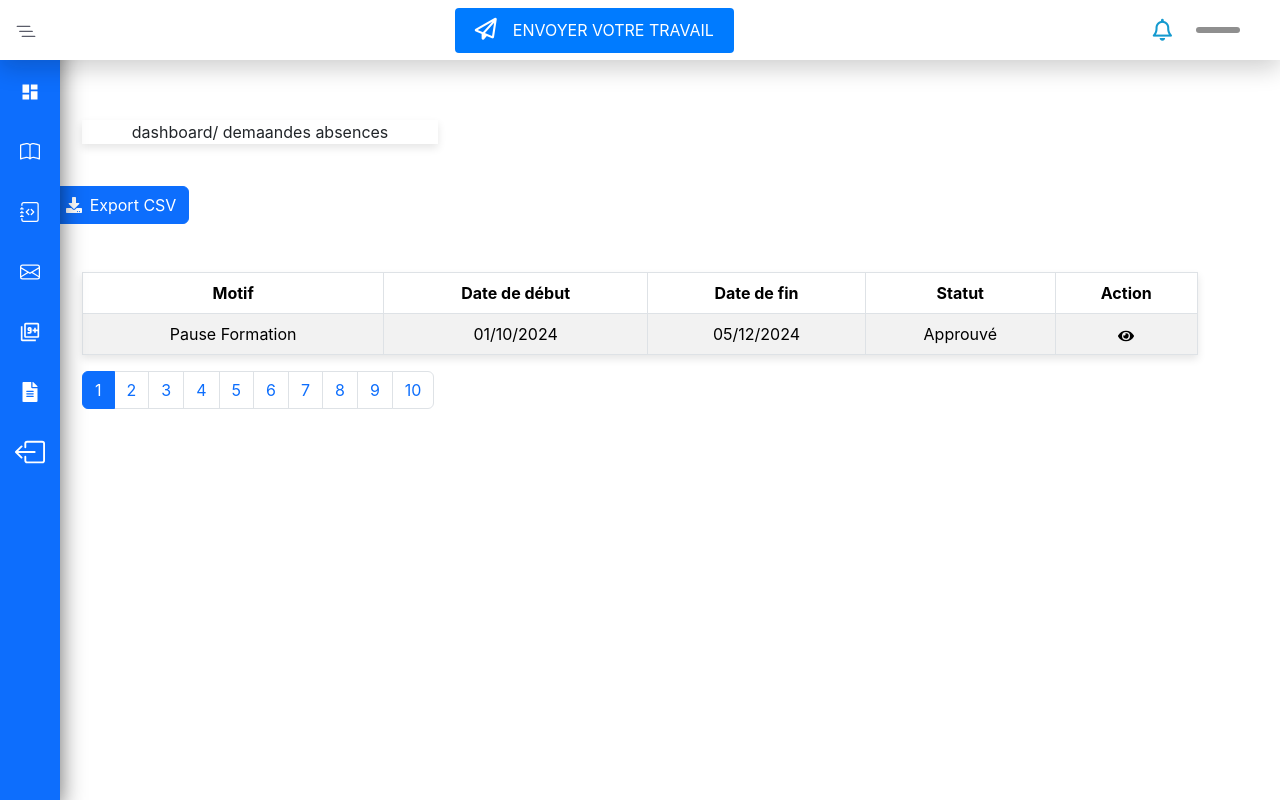
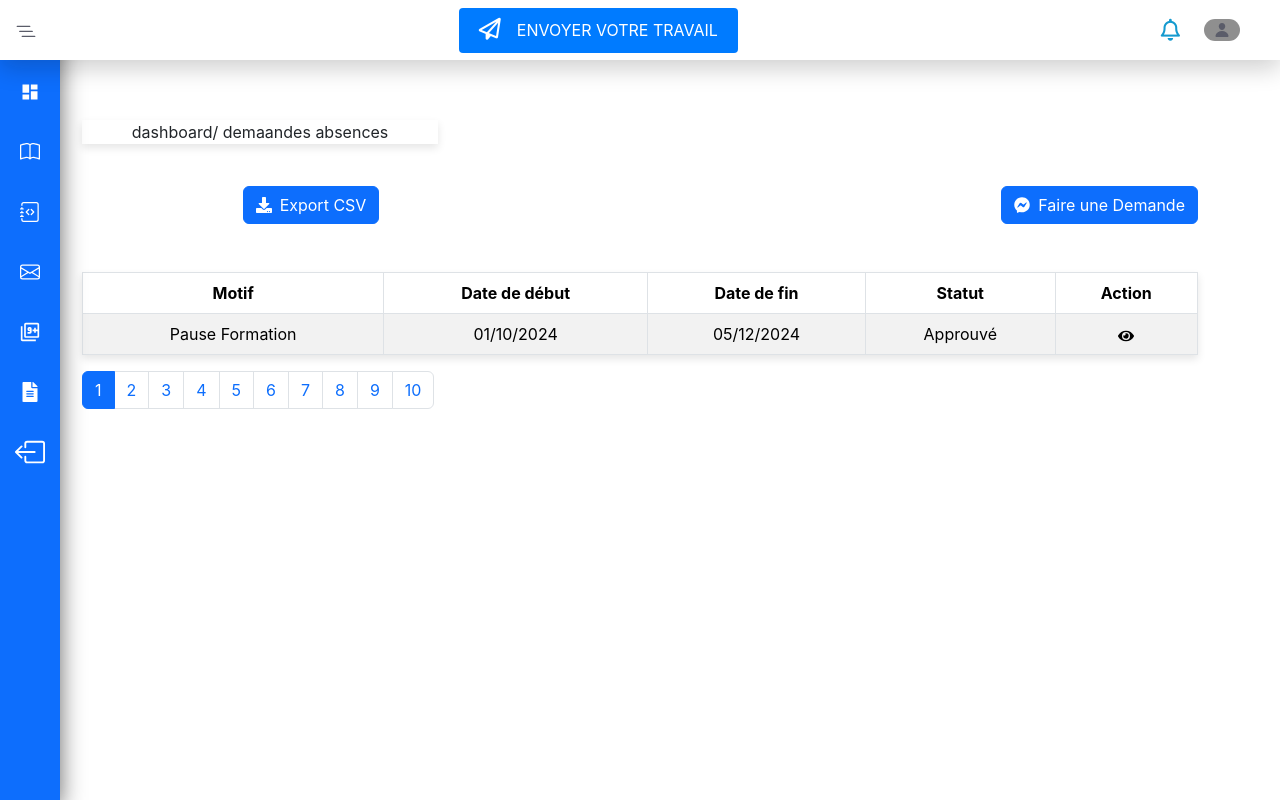
Before and after one commit to thierno-ba04/tache-21, a React (Create React App) app: page /demande in a window 1280 px wide. Built offline with nearby package versions, Linux system fonts and the light colour scheme.

Commit message:
first commit

```diff
--- a/src/components/SidebarEtudiant.jsx
+++ b/src/components/SidebarEtudiant.jsx
@@ -16,6 +16,7 @@ import { Link } from "react-router-dom";
 import { Modal, Button, Form, Badge } from "react-bootstrap";
 import "./sidebar.css";
 import { IoIosNotifications } from "react-icons/io";
+import { IoPerson } from "react-icons/io5";
 
 const SidebarEtudiant = () => {
   const [isSidebarActive, setSidebarActive] = useState(false);
@@ -64,7 +65,7 @@ const SidebarEtudiant = () => {
             <Link to="/updProfileEtudiant">
               <div>
                 <div className="userIcon me-3 d-flex align-items-center">
-                  <div className="me-md-4 me-3 nomUser"></div>
+                <IoPerson />
                 </div>
               </div>
             </Link>
--- a/src/pagesEtudiant/dashboard/DashboardEtudiant.jsx
+++ b/src/pagesEtudiant/dashboard/DashboardEtudiant.jsx
@@ -70,6 +70,12 @@ const DashboardEtudiant = () => {
             </div>
           </Col>
         </Row>
+
+        <Row>
+            <Col md={12}>
+
+            </Col>
+        </Row>
       </Container>
     </div>
   );
--- a/src/pagesEtudiant/demande/Demande.jsx
+++ b/src/pagesEtudiant/demande/Demande.jsx
@@ -1,7 +1,7 @@
 import React from "react";
 import { Col, Container, Row, Table, Button, Pagination } from "react-bootstrap";
 import "./demande.css";
-import { FaDownload, FaEye } from "react-icons/fa";
+import { FaDownload, FaEye, FaFacebookMessenger } from "react-icons/fa";
 
 const Demande = () => {
     // Fonction pour générer les items de pagination
@@ -20,19 +20,28 @@ const Demande = () => {
     return (
         <div className="" style={{ paddingTop: "120px" }}>
             <Container>
-
                 <Row>
                     <Col md={4}>
-                    <div className="dashboarddemaandeabsences">
-                    <p>dashboard/ demaandes absences</p>
-                </div>
+                        <div className="dashboarddemaandeabsences">
+                            <p>dashboard/ demaandes absences</p>
+                        </div>
                     </Col>
                 </Row>
-                <Row>
-                    <Col md={2} className="mt-3">
+                <Row className="mt-3">
+                    <Col md={6}>
                         <div className="buttoncsv">
-                            <Button><FaDownload className="me-2 mb-1" />
-                            Export CSV</Button>
+                            <Button>
+                                <FaDownload className="me-2 mb-1" />
+                                Export CSV
+                            </Button>
+                        </div>
+                    </Col>
+                    <Col md={6} className="text-end">
+                        <div className="buttondemande">
+                            <Button>
+                                <FaFacebookMessenger className="me-2 mb-1" />
+                                Faire une Demande
+                            </Button>
                         </div>
                     </Col>
                 </Row>
@@ -56,7 +65,7 @@ const Demande = () => {
                                     <td>05/12/2024</td>
                                     <td>Approuvé</td>
                                     <td>
-                                    <FaEye />
+                                        <FaEye />
                                     </td>
                                 </tr>
                                 {/* Ajoutez plus de lignes selon vos besoins */}
--- a/src/pagesEtudiant/demande/demande.css
+++ b/src/pagesEtudiant/demande/demande.css
@@ -8,6 +8,38 @@
     box-shadow: 0 4px 8px rgba(0, 0, 0, 0.1);
 }
 
-.buttoncsv{
-    margin-left: -88px;
+
+
+
+
+
+
+
+@media screen and (min-width: 320px){
+    .buttoncsv{
+        margin-left: 100px;
+    }
 }
+
+
+
+
+@media screen and (min-width: 768px){
+    .buttoncsv{
+        margin-left: -200px;
+    }
+}
+
+
+
+
+
+
+
+
+
+@media screen and (min-width: 1024px){
+    .buttoncsv{
+        margin-left: -500px;
+    }
+}
```
